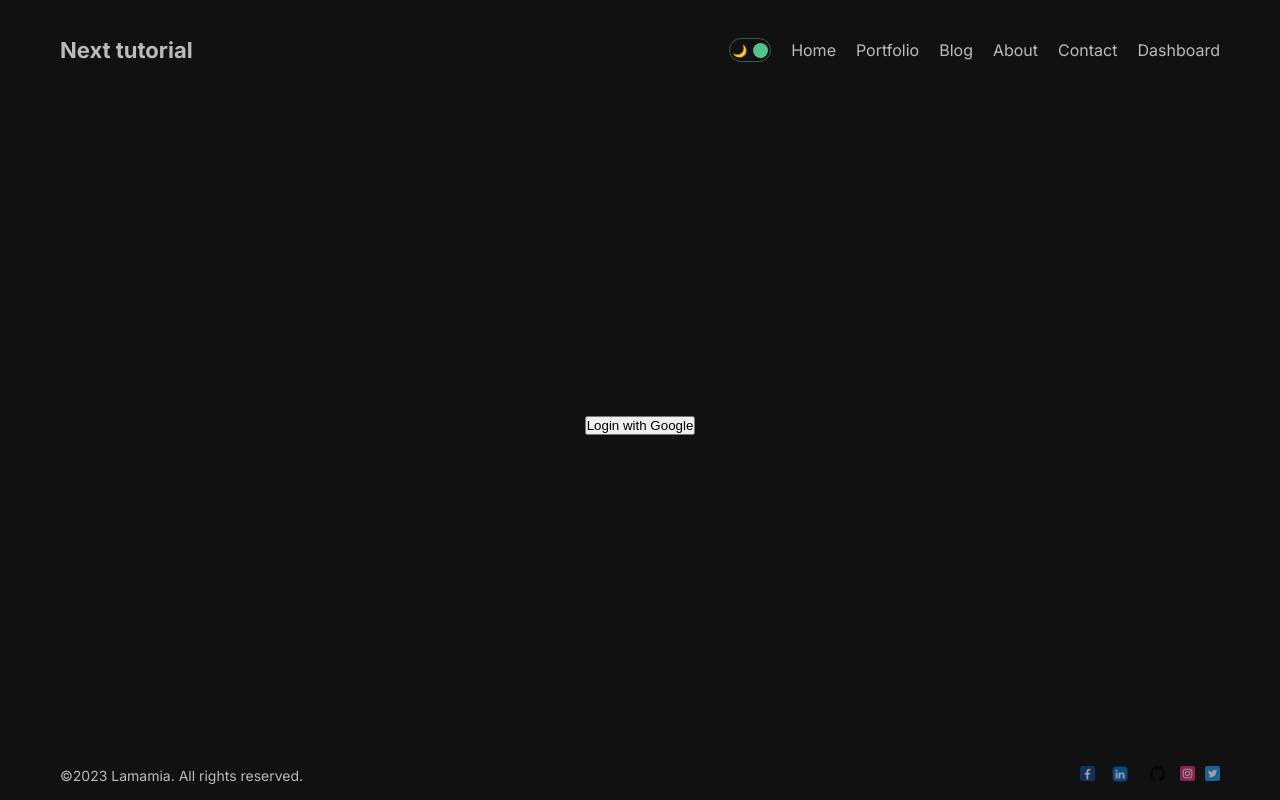
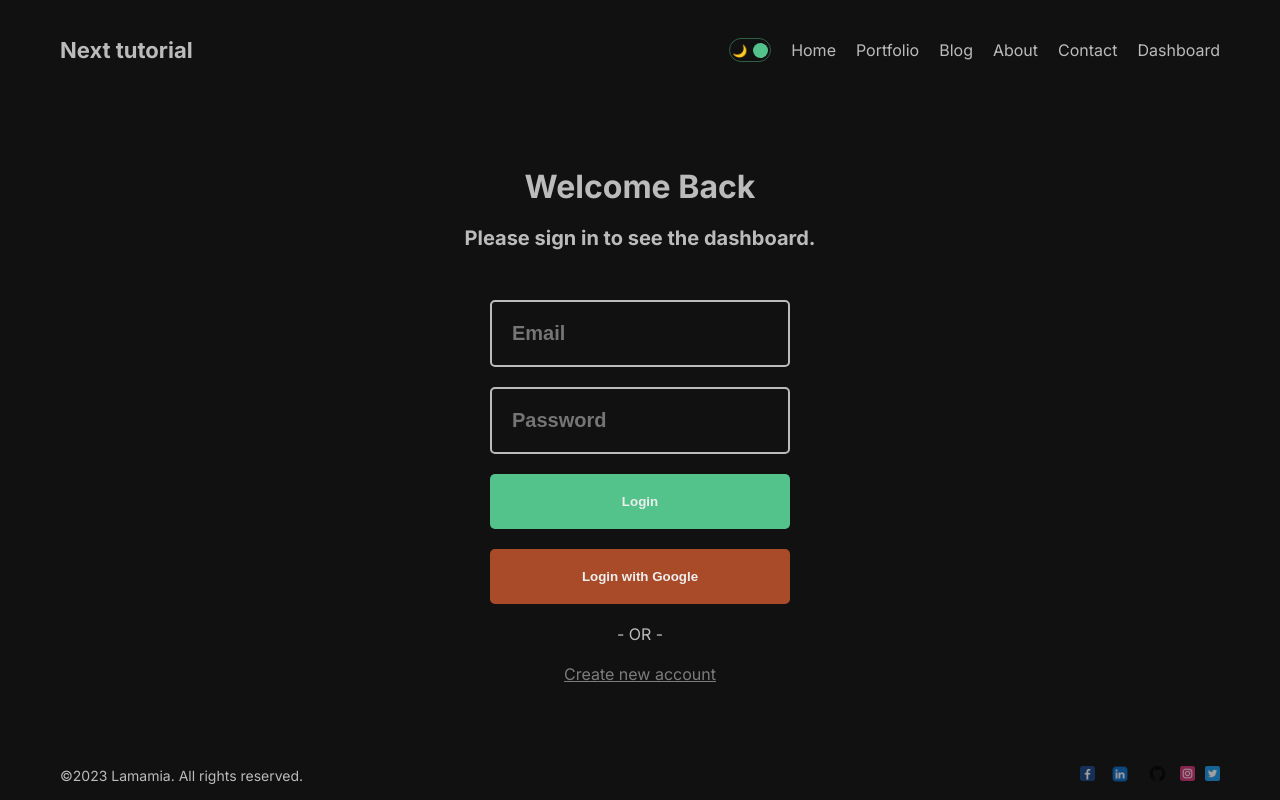
Before and after one commit to xtadeushx/next-app-lama, a Next.js app: page /dashboard/login in a window 1280 px wide. Built offline with nearby package versions, Linux system fonts and the light colour scheme; no server answers.

Commit message:
feat: add protected rout for post page

```diff
--- a/src/app/api/auth/register/route.ts
+++ b/src/app/api/auth/register/route.ts
@@ -21,7 +21,7 @@ export const POST = async (request: Request) => {
 
     try {
         await newUser.save();
-        return new NextResponse('User has been created', {
+        return new NextResponse("User has been created", {
             status: HttpCode.CREATED,
         });
     } catch (err: any) {
--- a/src/app/api/posts/route.js
+++ b/src/app/api/posts/route.js
@@ -1,12 +1,15 @@
 import { NextResponse } from 'next/server';
-import connect from '@/utils/db';
-import Post from '@/models/Post';
+import connect from 'src/utils/db';
+import Post from 'src/models/Post';
 
 export async function GET(request) {
+    const url = new URL(request.url);
+    const username = url.searchParams('username');
+    console.log('username', username);
     try {
         await connect();
 
-        const posts = await Post.find();
+        const posts = await Post.find(username && { username });
 
         return new NextResponse(JSON.stringify(posts), { status: 200 });
     } catch (error) {
--- a/src/app/contact/page.jsx
+++ b/src/app/contact/page.jsx
@@ -1,6 +1,6 @@
 import Image from 'next/image'
 import styles from './page.module.css'
-import Button from '@/components/button/Button'
+import Button from 'src/components/button/Button'
 
 export const metadata = {
   title: "next-blog | contacts",
--- a/src/app/dashboard/(auth)/login/page.jsx
+++ b/src/app/dashboard/(auth)/login/page.jsx
@@ -1,11 +1,84 @@
-'use client'
-import { signIn } from 'next-auth/react';
-import styles from './page.module.css';
+"use client";
+import React, { useEffect, useState } from "react";
+import styles from "./page.module.css";
+import { getProviders, signIn, useSession } from "next-auth/react";
+import { useRouter, useSearchParams } from "next/navigation";
+import Link from "next/link";
 
-export default function Login() {
+const Login = ({ url }) => {
+  const session = useSession();
+  const router = useRouter();
+  const params = useSearchParams();
+  const [error, setError] = useState("");
+  const [success, setSuccess] = useState("");
+
+  useEffect(() => {
+    setError(params.get("error"));
+    setSuccess(params.get("success"));
+  }, [params]);
+
+  if (session.status === "loading") {
+    return <p>Loading...</p>;
+  }
+
+  if (session.status === "authenticated") {
+    router?.push("/dashboard");
+  }
+
+  const handleSubmit = (e) => {
+    e.preventDefault();
+    const email = e.target[0].value;
+    const password = e.target[1].value;
+
+    signIn("credentials", {
+      email,
+      password,
+    });
+  };
+
   return (
     <div className={styles.container}>
-      <button onClick={() => signIn("google")}>Login with Google</button>
+      <h1 className={styles.title}>{success ? success : "Welcome Back"}</h1>
+      <h2 className={styles.subtitle}>Please sign in to see the dashboard.</h2>
+
+      <form onSubmit={handleSubmit} className={styles.form}>
+        <input
+          type="text"
+          placeholder="Email"
+          required
+          className={styles.input}
+        />
+        <input
+          type="password"
+          placeholder="Password"
+          required
+          className={styles.input}
+        />
+        <button className={styles.button}>Login</button>
+        {error && error}
+      </form>
+      <button
+        onClick={() => {
+          signIn("google");
+        }}
+        className={styles.button + " " + styles.google}
+      >
+        Login with Google
+      </button>
+      <span className={styles.or}>- OR -</span>
+      <Link className={styles.link} href="/dashboard/register">
+        Create new account
+      </Link>
+      {/* <button
+        onClick={() => {
+          signIn("github");
+        }}
+        className={styles.button + " " + styles.github}
+      >
+        Login with Github
+      </button> */}
     </div>
-  )
-}
+  );
+};
+
+export default Login;
--- a/src/models/User.js
+++ b/src/models/User.js
@@ -23,4 +23,4 @@ let userSchema = new Schema(
     { timestamps: true }
 );
 
-export default mongoose.model('User', userSchema);
+export default mongoose.models.User || mongoose.model('User', userSchema);
```
Also changed, not shown: src/app/api/auth/[...nextauth]/route.js (added, +58 -0 lines), src/app/api/auth/[...nextauth]/route.ts (deleted, +0 -41 lines), src/app/dashboard/page.jsx (+18 -6 lines).
